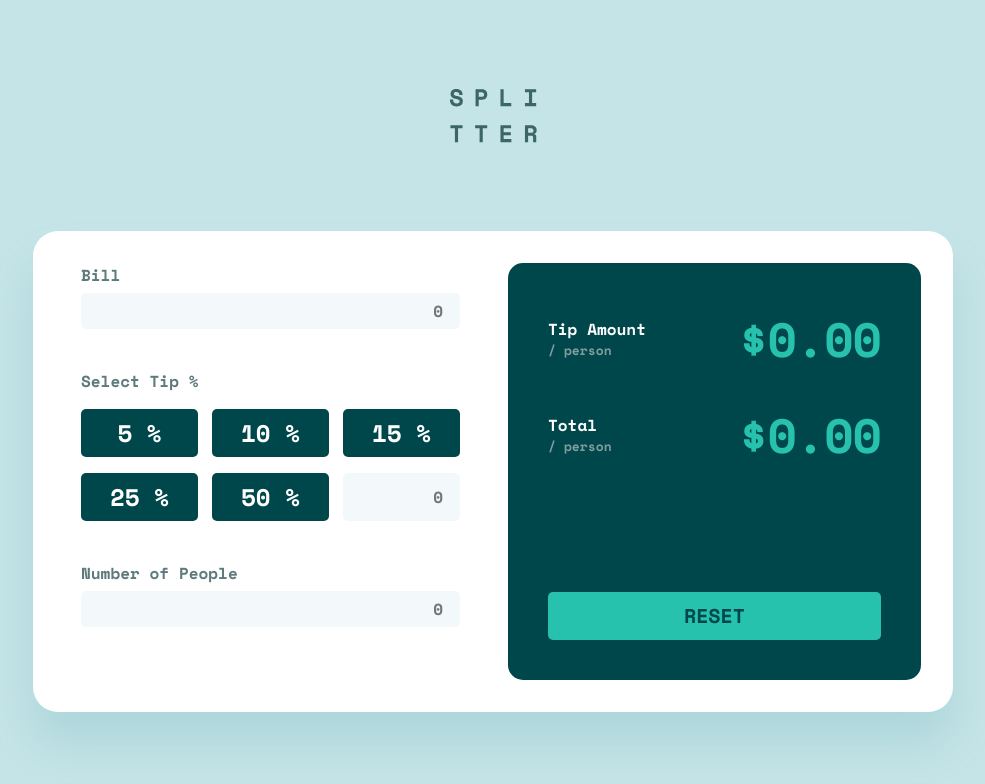
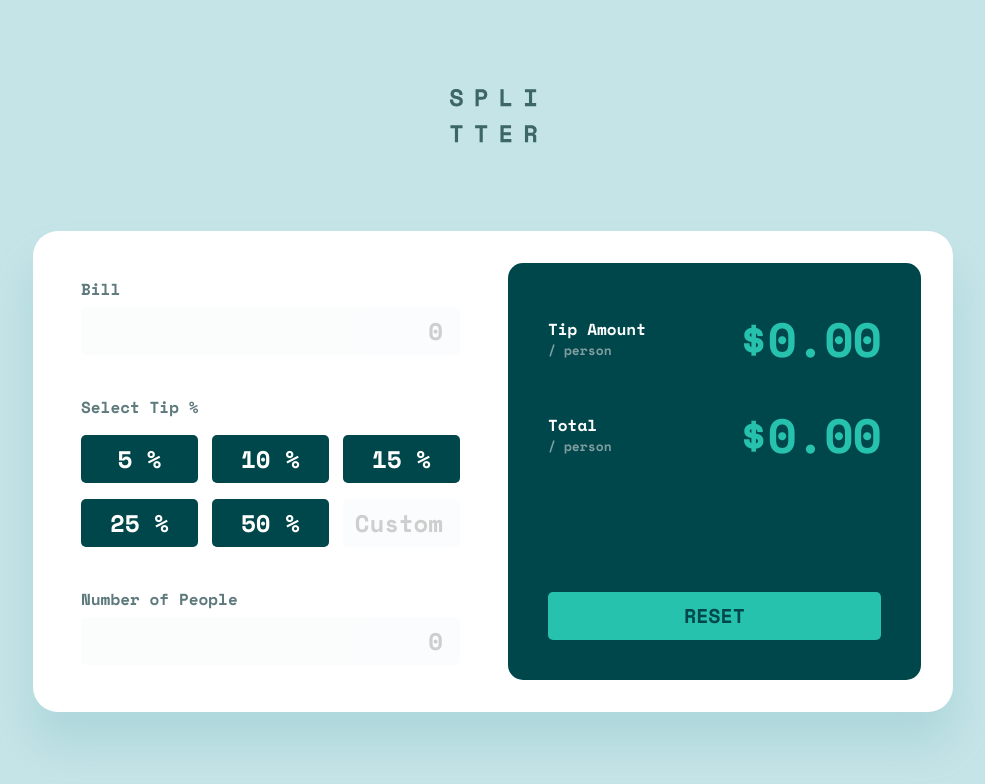
Before and after one commit to ostapyshyn/FM-Tip-calculator-app, a React (Create React App) app: page / in a window 1280 px wide. Shown: the top 784 px of the page, without its empty margins (147-1132 px from the left). Built offline with nearby package versions, Linux system fonts and the light colour scheme.

Commit message:
Fix styles

```diff
--- a/src/components/Calculator/Calculator.jsx
+++ b/src/components/Calculator/Calculator.jsx
@@ -18,7 +18,7 @@ const Calculator = () => {
             <button className={styles.tip}>15 %</button>
             <button className={styles.tip}>25 %</button>
             <button className={styles.tip}>50 %</button>
-            <input className={styles.custom} type="text" name="" id="" placeholder="0" />
+            <input className={styles.custom} type="text" name="" id="" placeholder="Custom" />
           </div>
 
           <p className={styles.name}>Number of People</p>
--- a/src/components/Calculator/Calculator.module.scss
+++ b/src/components/Calculator/Calculator.module.scss
@@ -18,6 +18,9 @@
   .info {
     width: 100%;
     max-width: 379px;
+    display: flex;
+    justify-content: center;
+    flex-direction: column;
     .input_bill {
       margin-bottom: 40px;
     }
@@ -42,6 +45,15 @@
       border: none;
       padding-block: 6px;
       padding-right: 17px;
+      font-family: 'Space Mono';
+      font-style: normal;
+      font-weight: 700;
+      font-size: 24px;
+      line-height: 36px;
+      text-align: right;
+      color: #00474b;
+      mix-blend-mode: normal;
+      opacity: 0.35;
       &:focus {
         border: 2px solid #26c2ae;
         outline: none;
@@ -57,6 +69,13 @@
       .custom {
         width: 117px;
         height: 48px;
+        font-family: 'Space Mono';
+        font-style: normal;
+        font-weight: 700;
+        font-size: 24px;
+        line-height: 36px;
+        text-align: right;
+        color: #547878 !important;
       }
       .tip {
         width: 117px;
```
